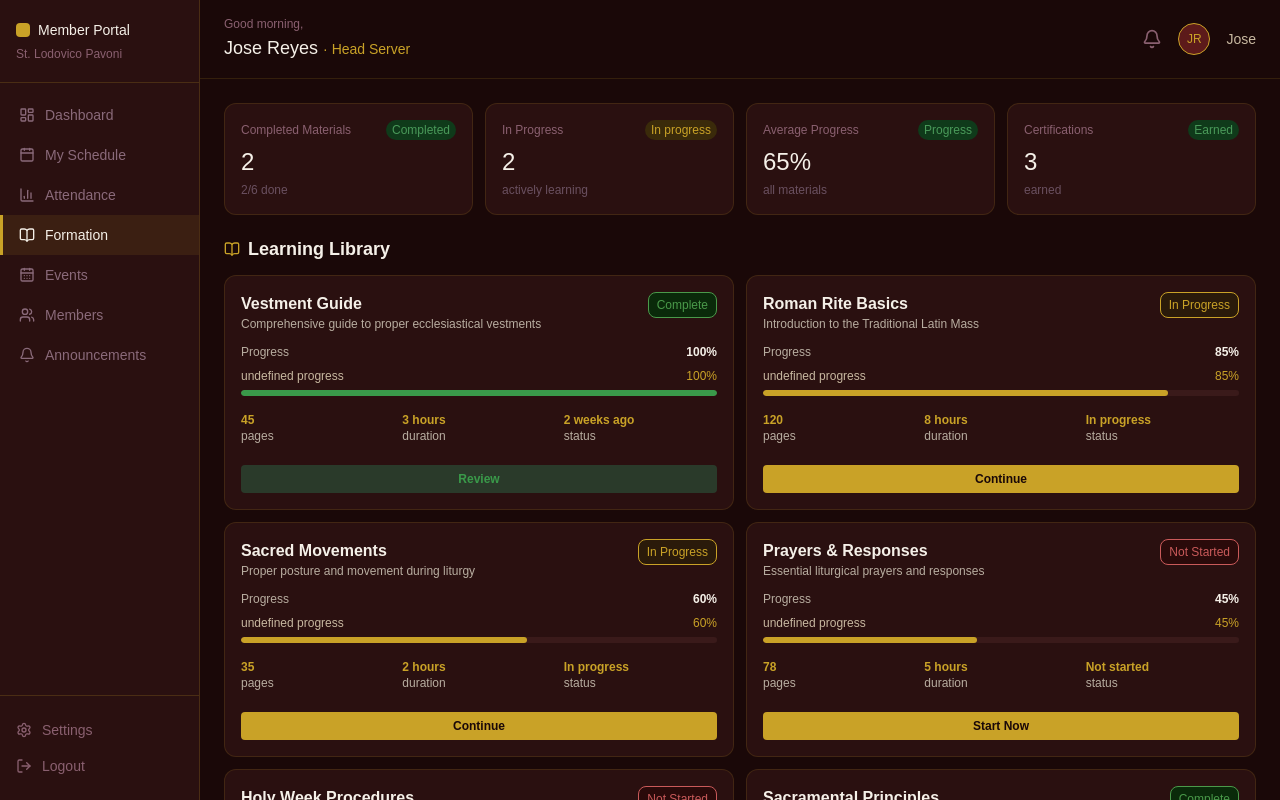
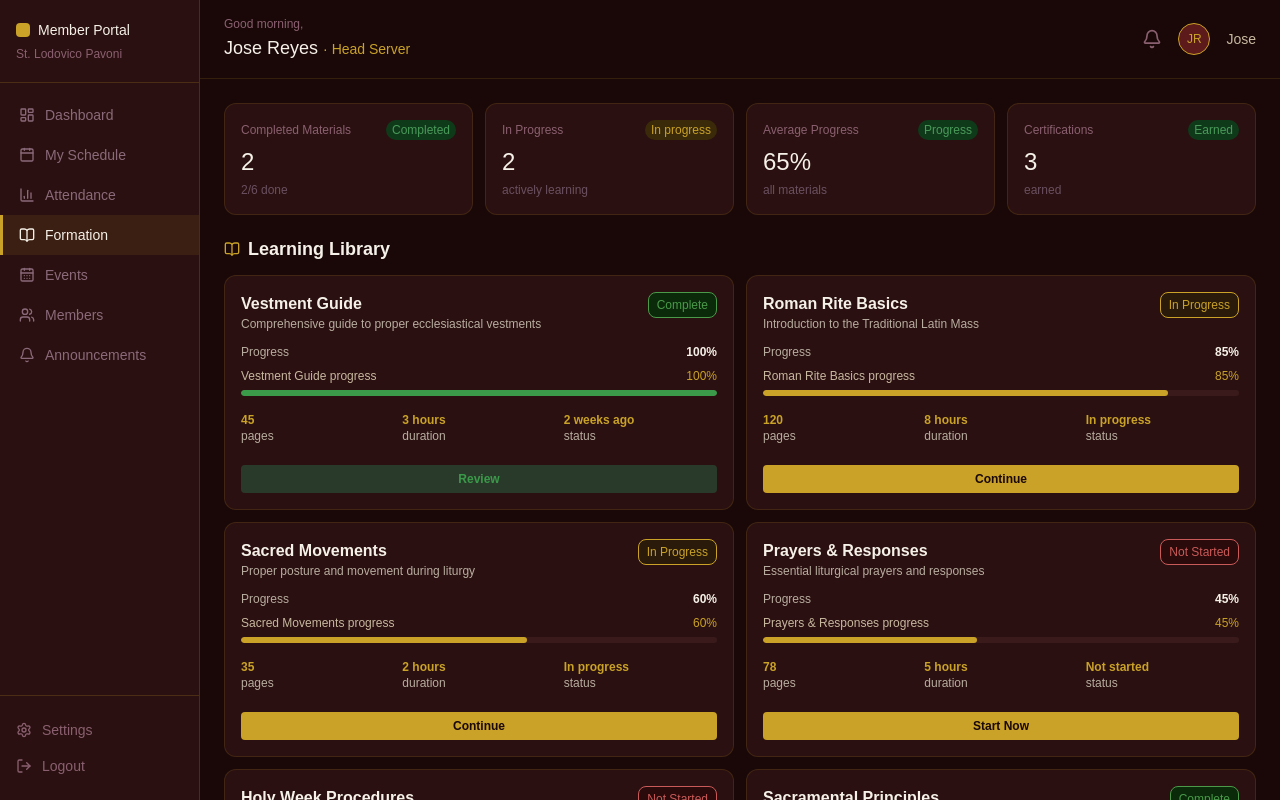
Before and after one commit to halaman99/slpc-member-portal, a Next.js app: page /formation in a window 1280 px wide. Shown: the top 800 px of the page. Built offline with nearby package versions, Linux system fonts and the light colour scheme; no server answers.

Commit message:
fix: Change material.name to material.title in ProgressBar label

```diff
--- a/app/formation/page.tsx
+++ b/app/formation/page.tsx
@@ -115,7 +115,7 @@ export default function Formation() {
                     <span className="text-xs text-[#b8ada0]">Progress</span>
                     <span className="text-xs font-semibold text-[#f5f0e8]">{material.progress}%</span>
                   </div>
-                  <ProgressBar label={`${material.name} progress`} value={material.progress} color={material.status === 'completed' ? 'green' : 'gold'} />
+                  <ProgressBar label={`${material.title} progress`} value={material.progress} color={material.status === 'completed' ? 'green' : 'gold'} />
                 </div>
 
                 <div className="grid grid-cols-3 gap-2 text-xs text-[#b8ada0] pb-3 border-b border-[#2a1010]">
```
